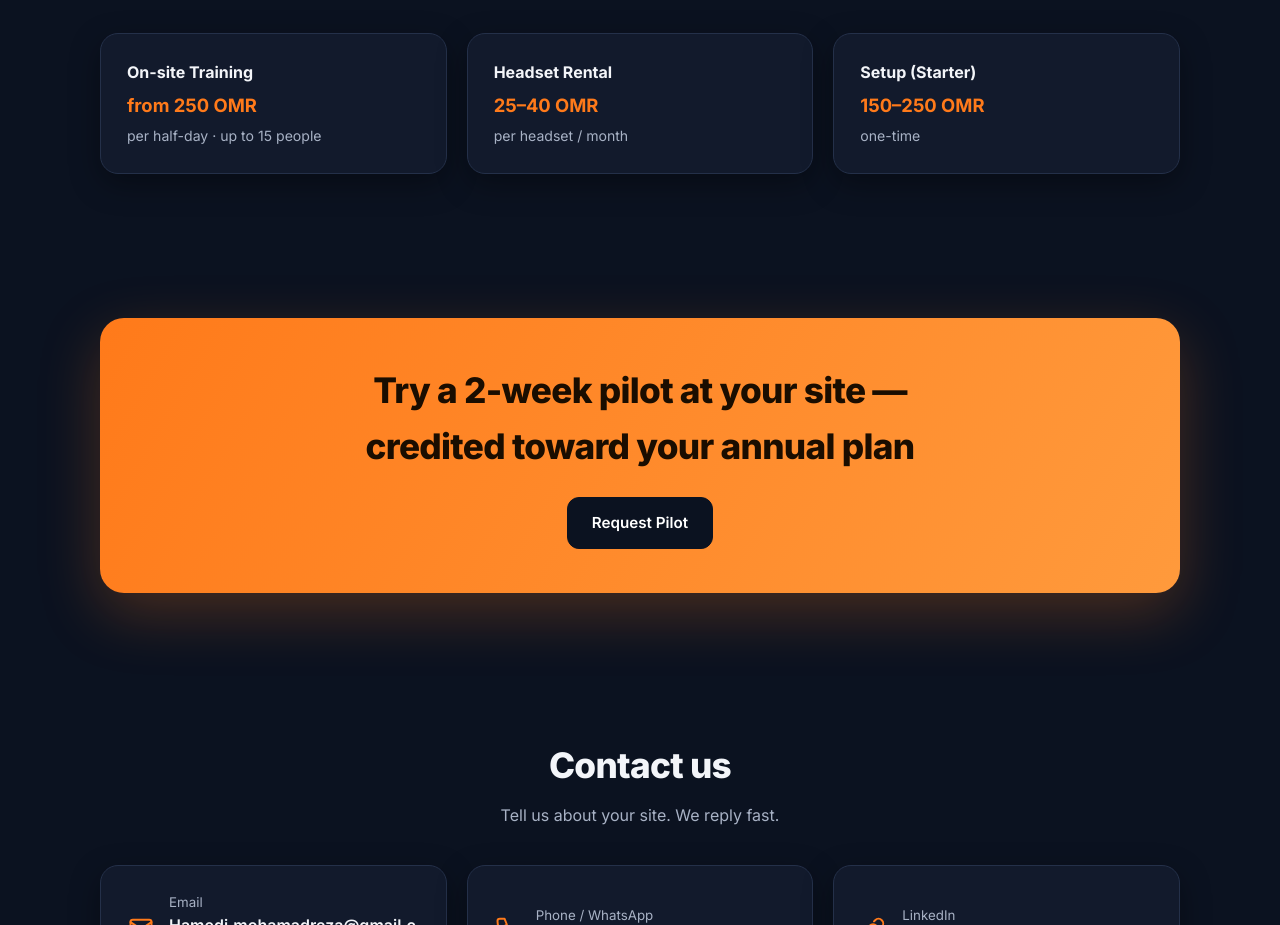
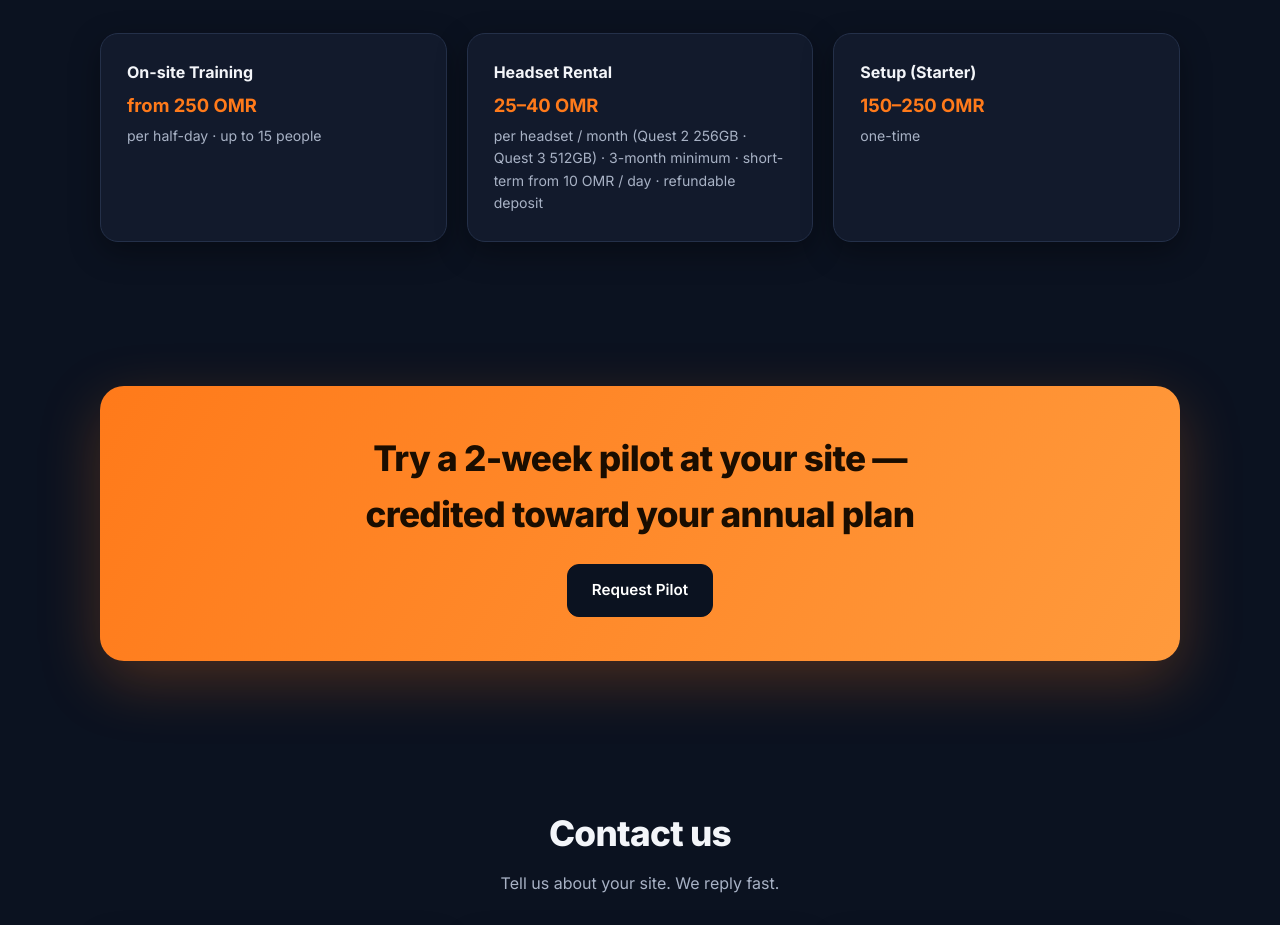
Before and after one commit to mohammadrezahamedi/hamedistudio, a plain HTML site: page index.html in a window 1280 px wide. Shown: the part 2409-3334 px from the top of the page. Drawn offline with Linux system fonts and the light colour scheme.

```diff
--- a/index.html
+++ b/index.html
@@ -179,7 +179,7 @@ footer{border-top:1px solid var(--line);padding:30px 0;color:var(--muted);font-s
   <div class="center"><h2>Add-ons</h2><p class="lead">Extra help when you need it.</p></div>
   <div class="grid g3">
     <div class="card add"><h3>On-site Training</h3><div class="v">from 250 OMR</div><p>per half-day · up to 15 people</p></div>
-    <div class="card add"><h3>Headset Rental</h3><div class="v">25–40 OMR</div><p>per headset / month</p></div>
+    <div class="card add"><h3>Headset Rental</h3><div class="v">25–40 OMR</div><p>per headset / month (Quest 2 256GB · Quest 3 512GB) · 3-month minimum · short-term from 10 OMR / day · refundable deposit</p></div>
     <div class="card add"><h3>Setup (Starter)</h3><div class="v">150–250 OMR</div><p>one-time</p></div>
   </div>
 </div></section>
```
